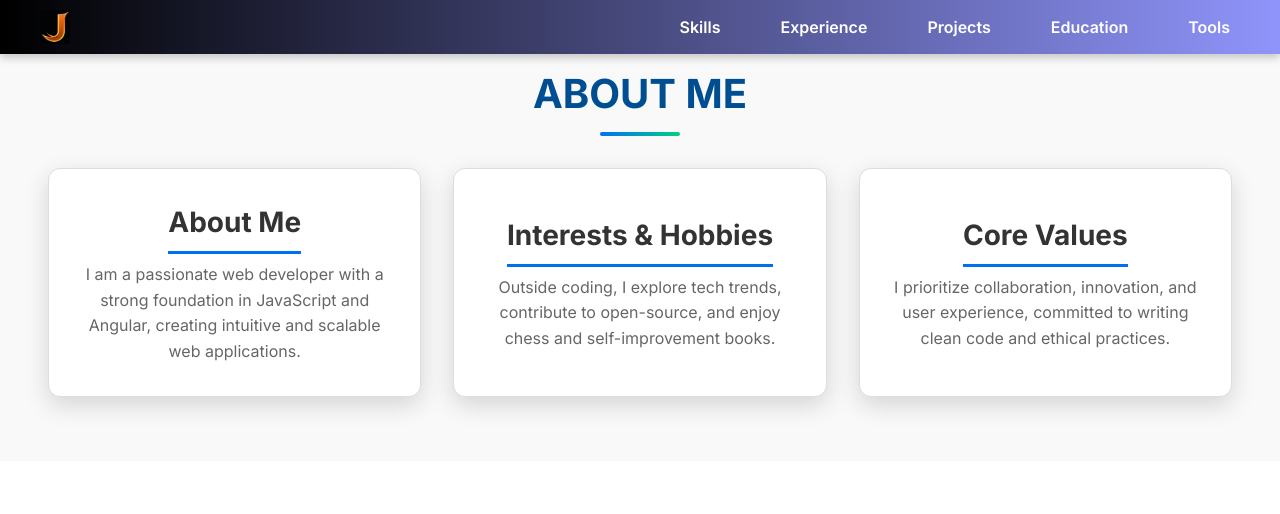
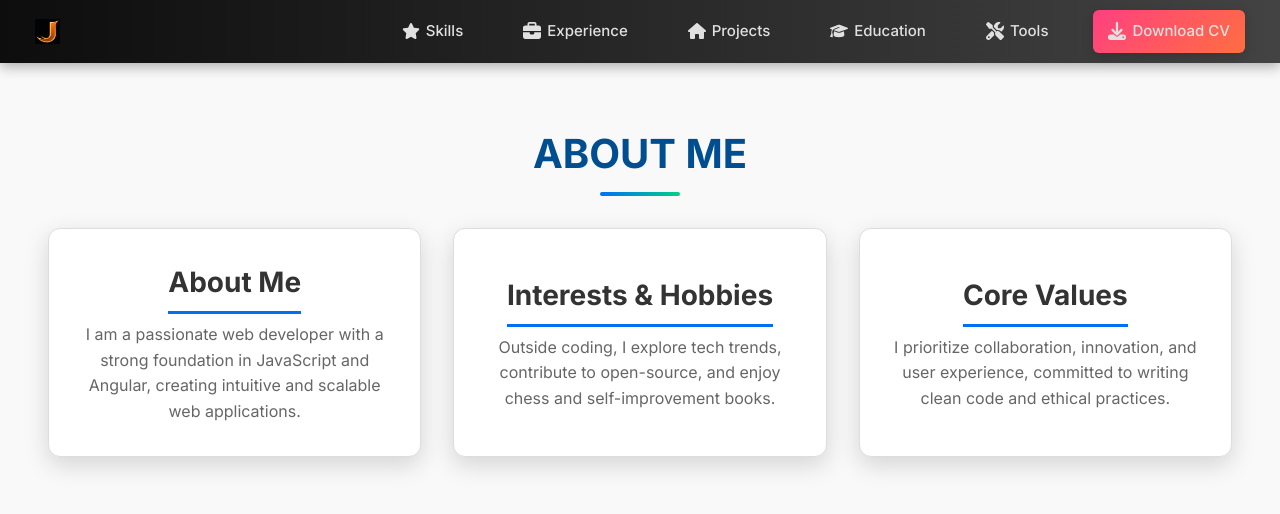
Before and after one commit to javedsaifi-abacus/Portfolio_NEXT, a Next.js app: page /about in a window 1280 px wide. Shown: the top 514 px of the page. Built offline with nearby package versions, Linux system fonts and the light colour scheme.

Commit message:
"Updated ContactForm, Header, Navbar, and globals.css with various styling changes, added font awesome icons to Navbar, and modified layout structure."

```diff
--- a/src/app/components/ContactForm.tsx
+++ b/src/app/components/ContactForm.tsx
@@ -37,7 +37,7 @@ const ContactForm = () => {
 
       if (response.ok) {
         toast.success('Message sent successfully!', {
-          position: "top-center",
+          position: "bottom-center",
           autoClose: 2000,
           onClose: () => {
             router.push('/');
--- a/src/app/components/Header.module.css
+++ b/src/app/components/Header.module.css
@@ -13,7 +13,8 @@
   background: transparent;
   box-shadow: 0 4px 8px rgba(0, 0, 0, 0.3);
   border-radius: 15px;
-  margin: 140px 0 0 0;
+  margin: 90px 0 0 0;
+  border: 4px solid red;
   max-width: 1200px;
   width: 100%;
 }
--- a/src/app/components/Navbar.tsx
+++ b/src/app/components/Navbar.tsx
@@ -1,43 +1,64 @@
 import React from "react";
 import Link from "next/link";
-import Image from "next/image"; // Import Image from next/image for optimized images
+import Image from "next/image";
+import { FontAwesomeIcon } from "@fortawesome/react-fontawesome";
+import { faHome, faStar, faBriefcase, faGraduationCap, faTools, faDownload } from "@fortawesome/free-solid-svg-icons";
+import styles from "./navbar.module.css";
 
 const Navbar: React.FC = () => {
   return (
-    <nav className="nav">
+    <nav className={styles.nav}>
       {/* Logo on the left linking to the home page */}
-      <div className="logo">
+      <div className={styles.logo}>
         <Link href="/">
           <Image
-            src="/logojaved.png" // Replace with the path to your logo image
+            src="/logojaved.png"
             alt="JAVED Logo"
-            width={30} // Adjust width as needed
-            height={1} // Adjust height as needed
-            className="logo-img"
+            width={30}
+            height={30}
+            className={styles["logo-img"]}
           />
         </Link>
       </div>
 
       {/* Navigation items on the right */}
-      <ul className="nav-links">
+      <ul className={styles["nav-links"]}>
         <li>
-          <Link href="/skills">Skills</Link>
+          <Link href="/skills">
+            <FontAwesomeIcon icon={faStar} className={styles["nav-icon"]} />
+            Skills
+          </Link>
         </li>
         <li>
-          <Link href="/experience">Experience</Link>
+          <Link href="/experience">
+            <FontAwesomeIcon icon={faBriefcase} className={styles["nav-icon"]} />
+            Experience
+          </Link>
         </li>
         <li>
-          <Link href="/projects">Projects</Link>
+          <Link href="/projects">
+            <FontAwesomeIcon icon={faHome} className={styles["nav-icon"]} />
+            Projects
+          </Link>
         </li>
         <li>
-          <Link href="/education">Education</Link>
+          <Link href="/education">
+            <FontAwesomeIcon icon={faGraduationCap} className={styles["nav-icon"]} />
+            Education
+          </Link>
         </li>
         <li>
-          <Link href="/tools">Tools</Link>
+          <Link href="/tools">
+            <FontAwesomeIcon icon={faTools} className={styles["nav-icon"]} />
+            Tools
+          </Link>
         </li>
-        {/* <li>
-          <Link href="/contact">Contact</Link>
-        </li> */}
+        <li>
+          <a href="/resume.pdf" download className={styles["cv-link"]}>
+            <FontAwesomeIcon icon={faDownload} className={styles["nav-icon"]} />
+            Download CV
+          </a>
+        </li>
       </ul>
     </nav>
   );
--- /dev/null
+++ b/src/app/components/navbar.module.css
@@ -0,0 +1,110 @@
+/* Navbar container */
+.nav {
+  position: fixed;
+  top: 0;
+  left: 0;
+  width: 100%;
+  display: flex;
+  align-items: center;
+  justify-content: space-between;
+  background: linear-gradient(90deg, #0d0d0d, #434343); /* Darker gradient background */
+  box-shadow: 0 4px 12px rgba(0, 0, 0, 0.3); /* Slightly deeper shadow for better contrast */
+  padding: 10px 20px; /* Reduced padding for a more compact look */
+  z-index: 1000;
+  transition: background 0.3s ease; /* Smooth transition on scroll or hover */
+}
+
+/* Logo styles */
+.logo {
+  margin-left: 15px; /* Reduced margin for a more compact layout */
+}
+
+.logo-img {
+  width: 25px; /* Smaller logo size */
+  height: 25px; /* Smaller logo size */
+}
+
+/* Navigation list */
+.nav-links {
+  list-style: none;
+  display: flex;
+  justify-content: flex-end;
+  margin: 0;
+  padding: 0;
+  flex-grow: 1;
+}
+
+/* Navigation items */
+.nav-links li {
+  margin: 0 15px; /* Reduced spacing between items */
+  display: flex;
+  align-items: center;
+}
+
+/* Links */
+.nav-links a {
+  color: #e0e0e0; /* Lighter gray for better readability */
+  text-decoration: none;
+  font-size: 15px; /* Reduced font size for a more compact look */
+  font-weight: 500;
+  padding: 10px 15px; /* Reduced padding for smaller link area */
+  transition: color 0.3s ease; /* Transition only for text color */
+  border-radius: 6px; /* Rounded corners for a softer look */
+  display: flex;
+  align-items: center;
+}
+
+/* Icon styles */
+.nav-icon {
+  margin-right: 6px; /* Reduced space between icon and text */
+  width: 18px; /* Smaller icon size */
+  height: 18px; /* Smaller icon size */
+  color: inherit; /* Ensure icon color inherits from link */
+}
+
+/* Hover effect for links */
+.nav-links a:hover,
+.nav-links a:focus {
+  color: #ff5722; /* Modern orange accent color */
+  /* No background change or shadow effect */
+}
+
+/* Modern design for the "Download CV" tab */
+.cv-link {
+  color: #ffffff;
+  background: linear-gradient(135deg, #ff4081, #ff6e40); /* Vibrant pink-orange gradient */
+  padding: 10px 20px; /* Reduced padding for smaller button */
+  border-radius: 20px; /* More rounded corners for a modern look */
+  font-weight: 700; /* Bolder text for emphasis */
+  text-decoration: none;
+  transition: all 0.4s ease; /* Longer transition for smoother effects */
+  box-shadow: 0 4px 12px rgba(0, 0, 0, 0.15); /* Slightly less pronounced shadow */
+  display: flex;
+  align-items: center;
+}
+
+/* Hover effect for the "Download CV" tab */
+.cv-link:hover {
+  background: linear-gradient(135deg, #ffff40, #6c64bb); /* Reverse gradient on hover */
+  box-shadow: 0 6px 18px rgba(0, 0, 0, 0.3); /* More pronounced shadow on hover */
+  transform: scale(1.03); /* Slightly smaller scale effect */
+  color: #ffffff;
+}
+
+/* Responsive Design */
+@media (max-width: 768px) {
+  .nav {
+    flex-direction: column;
+    padding: 8px 15px; /* Reduced padding for a compact mobile layout */
+  }
+
+  .nav-links {
+    flex-direction: column;
+    align-items: center;
+    padding-top: 10px;
+  }
+
+  .nav-links li {
+    margin: 8px 0; /* Reduced spacing between items */
+  }
+}
--- a/src/app/globals.css
+++ b/src/app/globals.css
@@ -24,6 +24,7 @@ body {
   background-color: #ffffff;
   color: #333;
   transition: background-color 0.3s ease, color 0.3s ease; /* Smooth transition for color changes */
+  margin-top: 60px; /* Margin-top equal to or greater than the navbar height */
 }
 
 .section {
@@ -144,153 +145,118 @@ body {
   }
 }
 
-/* Navbar container */
-.nav {
-  position: fixed;
+/* Navbar Styles (Assuming you have a basic navbar setup) */
+#navbar {
+  position: fixed; /* Fixed position to stay at the top */
   top: 0;
   left: 0;
   width: 100%;
-  display: flex;
-  align-items: center;
-  justify-content: space-between; /* Align logo on left and links on right */
-  background: linear-gradient(90deg, #000000, #8f94fb);
-  box-shadow: 0 4px 8px rgba(0, 0, 0, 0.2);
-  padding: 10px 20px;
-  z-index: 1000;
-}
-
-/* Logo styles */
-.logo {
-  margin-left: 20px;
-}
-
-.logo-link {
+  background: #333; /* Background color of the navbar */
   color: #fff;
-  font-size: 24px;
-  font-weight: bold;
-  text-decoration: none;
-  transition: color 0.3s ease;
-}
-
-/* Hover effect for logo */
-.logo-link:hover {
-  color: #ffeb3b;
-}
-
-/* Navigation list */
-.nav-links {
-  list-style: none;
-  display: flex;
-  justify-content: flex-end;
-  margin: 0;
-  padding: 0;
-  flex-grow: 1; /* Allow the links to grow to fill space */
-}
-
-/* Navigation items */
-.nav-links li {
-  margin: 0 15px;
-}
-
-/* Links */
-.nav-links a {
-  color: #fff;
-  text-decoration: none;
-  font-size: 16px;
-  font-weight: 600;
-  padding: 10px 15px;
-  transition: color 0.3s ease, background-color 0.3s ease;
-  border-radius: 4px;
-}
-
-/* Hover and active states */
-.nav-links a:hover,
-.nav-links a:focus {
-  background-color: rgba(255, 255, 255, 0.2);
-  color: #ffeb3b;
-}
-
-/* Responsive Design */
-@media (max-width: 768px) {
-  .nav {
-    flex-direction: column; /* Stack items in a column on smaller screens */
-  }
-
-  .nav-links {
-    flex-direction: column;
-    align-items: center;
-    padding-top: 10px;
-  }
-
-  .nav-links li {
-    margin: 10px 0;
-  }
+  padding: 10px 20px; /* Padding around the navbar content */
+  z-index: 1000; /* Ensures it stays on top of other elements */
 }
 
 /* Contact Form Section */
 #contact {
-  padding: 60px 0;
-  background: #f4f4f4;
+  position: fixed; /* Fixed position to stay in place */
+  top: 60px; /* Adjusted to be below the navbar */
+  left: 0;
+  width: 100%; /* Full width of the viewport */
+  padding: 80px 0; /* Padding for vertical spacing */
+  background: linear-gradient(135deg, #e0f7fa, #80deea); /* Gradient background */
   display: flex;
   justify-content: center;
   align-items: center;
+  z-index: 999; /* Ensure it is below the navbar */
+  overflow-y: auto; /* Allows scrolling if needed */
 }
 
 /* Contact Form Container */
 #contact .container {
-  max-width: 1200px; /* Increased maximum width for a wider form */
-  width: 100%; /* Full width with a max-width constraint */
-  background: #fff;
-  padding: 40px; /* Increased padding for a more spacious layout */
-  border-radius: 12px;
-  box-shadow: 0 8px 16px rgba(0, 0, 0, 0.1);
-  border: 1px solid #ddd;
+  max-width: 800px; /* Adjusted maximum width */
+  width: 100%;
+  background: #ffffff;
+  padding: 40px;
+  border-radius: 15px; /* Rounded corners */
+  box-shadow: 0 12px 24px rgba(0, 0, 0, 0.15); /* Shadow for depth */
+  border: 1px solid #e0e0e0; /* Subtle border */
+  animation: fadeIn 1s ease-out; /* Fade-in animation */
+  position: relative; /* For inner positioning */
+  box-sizing: border-box; /* Ensures padding is included in width calculation */
 }
 
 /* Contact Form Title */
 #contact .title {
   text-align: center;
-  font-size: 2.5rem;
+  font-size: 2.5rem; /* Adjusted font size */
   color: #333;
-  margin-bottom: 20px;
+  margin-bottom: 30px; /* Space below the title */
   position: relative;
+  font-weight: 600; /* Semi-bold font */
+  line-height: 1.2; /* Better line spacing */
 }
 
 /* Title Decoration */
 #contact .title::after {
   content: '';
   display: block;
-  width: 80px;
-  height: 4px;
+  width: 120px; /* Wider decorative line */
+  height: 6px; /* Thicker line */
   background: linear-gradient(90deg, #0070f3 0%, #00d084 100%);
-  margin: 10px auto 0;
-  border-radius: 2px;
+  margin: 15px auto 0;
+  border-radius: 5px; /* Smoother line */
+  box-shadow: 0 2px 6px rgba(0, 0, 0, 0.3); /* Shadow for prominence */
 }
 
 /* Contact Form Inputs */
 #contact input,
 #contact textarea {
   width: 100%;
-  padding: 12px;
-  border-radius: 8px;
+  padding: 16px; /* Increased padding */
+  border-radius: 12px; /* More rounded corners */
   border: 1px solid #ddd;
   margin-bottom: 20px;
   font-size: 16px;
+  transition: border-color 0.3s ease, box-shadow 0.3s ease; /* Smooth transitions */
+  box-sizing: border-box; /* Includes padding in width */
+}
+
+/* Focus effect for inputs */
+#contact input:focus,
+#contact textarea:focus {
+  border-color: #0070f3; /* Change border color on focus */
+  outline: none; /* Remove default outline */
+  box-shadow: 0 0 10px rgba(0, 112, 243, 0.3); /* Shadow effect */
 }
 
 /* Submit Button */
 #contact button {
-  background: #0070f3;
+  background: linear-gradient(90deg, #0070f3, #00d084); /* Gradient background */
   color: #fff;
   border: none;
-  padding: 12px 20px;
-  border-radius: 8px;
+  padding: 16px 24px;
+  border-radius: 12px; /* Rounded corners */
   font-size: 16px;
   cursor: pointer;
-  transition: background-color 0.3s ease;
+  transition: background 0.3s ease, transform 0.3s ease; /* Smooth transitions */
+  font-weight: 600; /* Semi-bold font */
 }
 
 /* Hover effect for submit button */
 #contact button:hover {
-  background: #005bb5;
+  background: linear-gradient(90deg, #00d084, #0070f3); /* Inverted gradient */
+  transform: translateY(-4px); /* Slight lift effect */
 }
+
+/* Animation for form container */
+@keyframes fadeIn {
+  from {
+    opacity: 0;
+    transform: translateY(20px);
+  }
+  to {
+    opacity: 1;
+    transform: translateY(0);
+  }
+}
--- a/src/app/layout.tsx
+++ b/src/app/layout.tsx
@@ -19,9 +19,7 @@ export default function RootLayout({
     <html lang="en">
       <body className={inter.className}>
         <div className="layout-container">
-          <div className="navbar-container">
-            <Navbar />
-          </div>
+          <Navbar />
           <div className="content-container">
             {children}
           </div>
```
Also changed, not shown: 1 other file (tests, documents, lock files or other folders).
